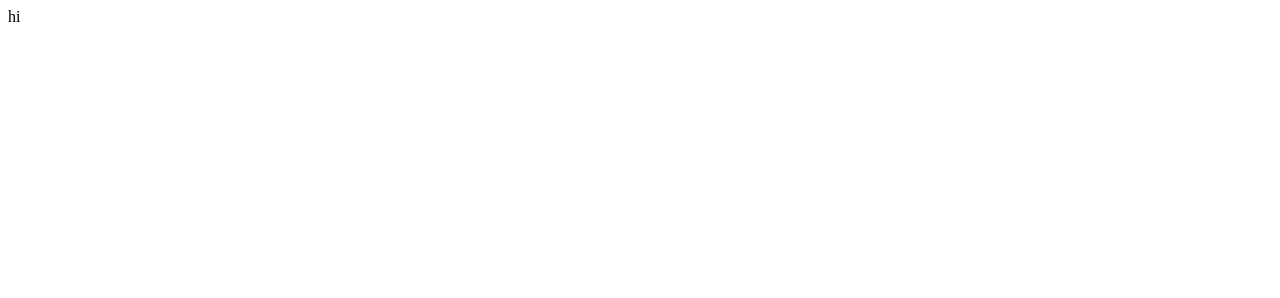
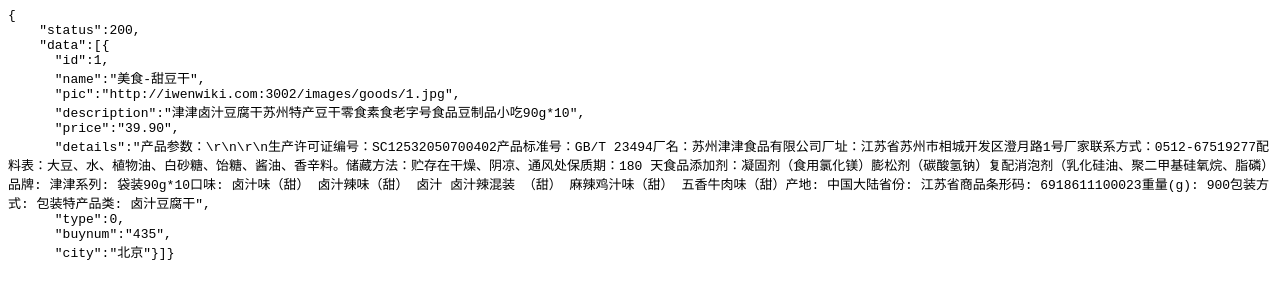
Before and after one commit to GLAD-island/GLAD-island.github.io, a plain HTML site: page index.html in a window 1280 px wide. Drawn offline with Linux system fonts and the light colour scheme.

Commit message:
Update index.html

```diff
--- a/index.html
+++ b/index.html
@@ -1,8 +1,18 @@
 <html>
-  <head>
-  </head>
+  <head></head>
   <body>
-
-    <a>hi</a>
+    <pre style="word-wrap: break-word; white-space: pre-wrap;">{
+    "status":200,
+    "data":[{
+      "id":1,
+      "name":"美食-甜豆干",
+      "pic":"http://iwenwiki.com:3002/images/goods/1.jpg",
+      "description":"津津卤汁豆腐干苏州特产豆干零食素食老字号食品豆制品小吃90g*10",
+      "price":"39.90",
+      "details":"产品参数：\r\n\r\n生产许可证编号：SC12532050700402产品标准号：GB/T 23494厂名：苏州津津食品有限公司厂址：江苏省苏州市相城开发区澄月路1号厂家联系方式：0512-67519277配料表：大豆、水、植物油、白砂糖、饴糖、酱油、香辛料。储藏方法：贮存在干燥、阴凉、通风处保质期：180 天食品添加剂：凝固剂（食用氯化镁）膨松剂（碳酸氢钠）复配消泡剂（乳化硅油、聚二甲基硅氧烷、脂磷）品牌: 津津系列: 袋装90g*10口味: 卤汁味（甜） 卤汁辣味（甜） 卤汁 卤汁辣混装 （甜） 麻辣鸡汁味（甜） 五香牛肉味（甜）产地: 中国大陆省份: 江苏省商品条形码: 6918611100023重量(g): 900包装方式: 包装特产品类: 卤汁豆腐干",
+      "type":0,
+      "buynum":"435",
+      "city":"北京"}]}
+    </pre>
   </body>
 </html>
```
